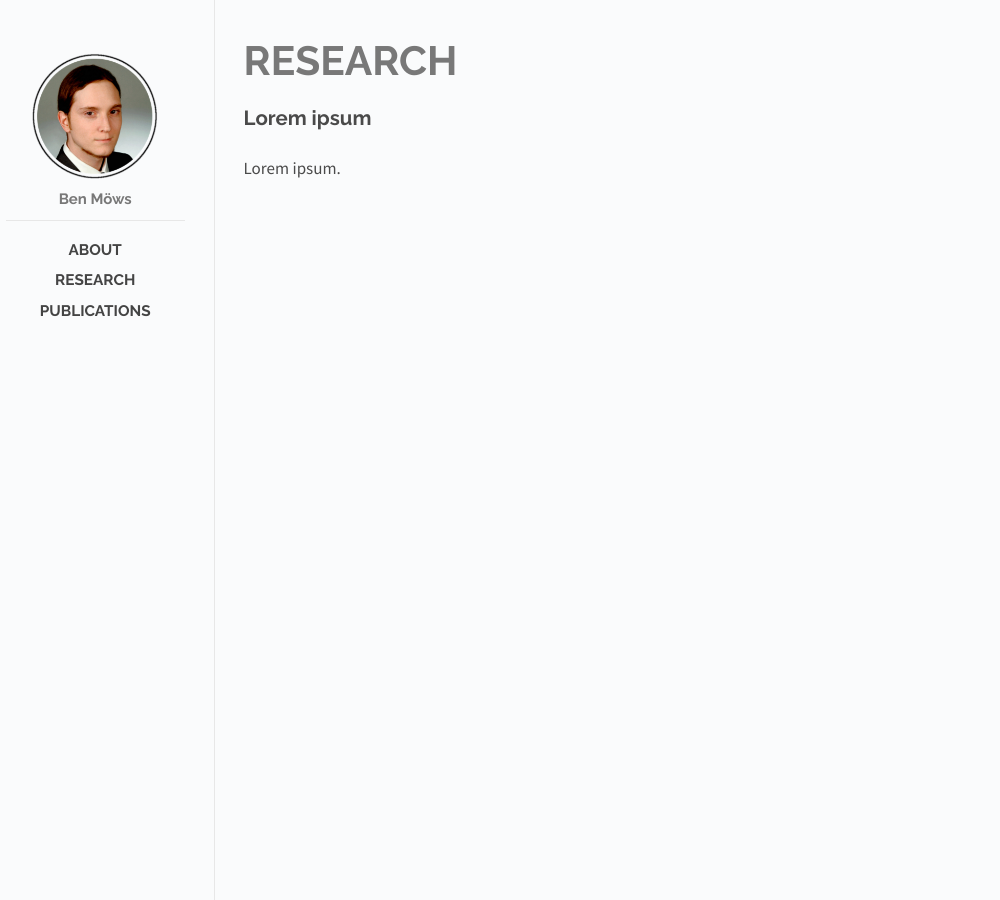
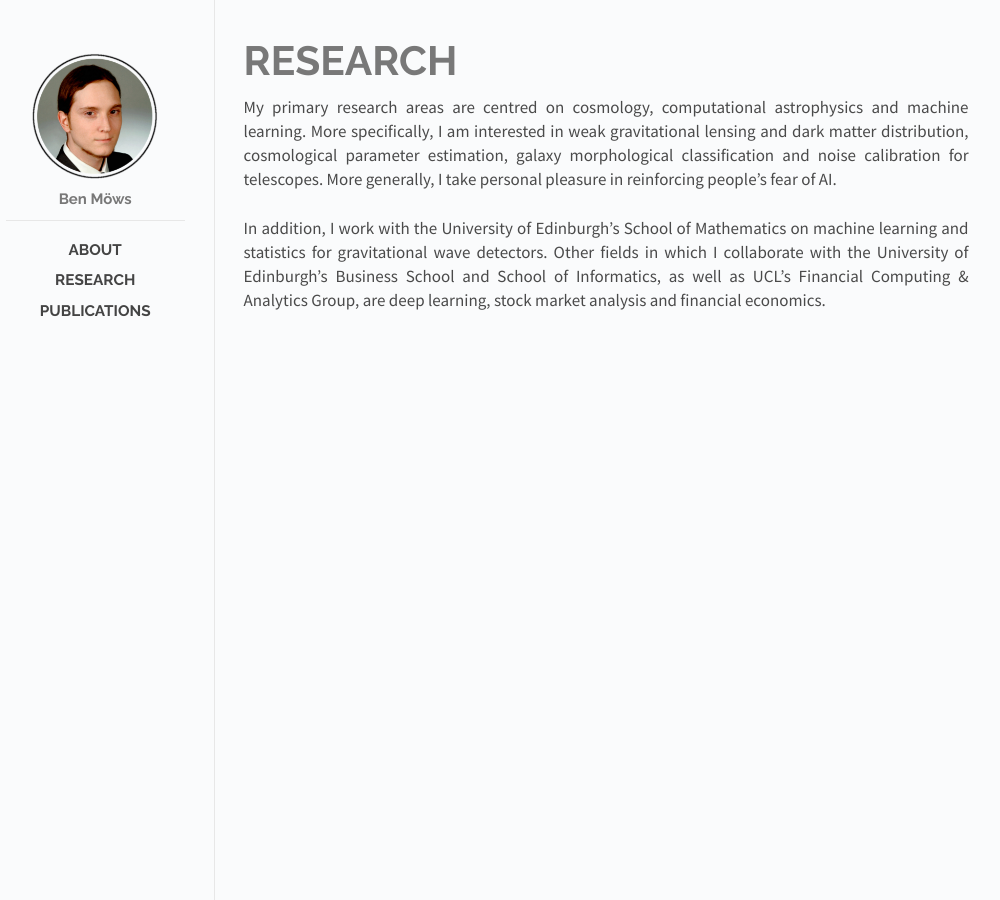
Before and after one commit to moews/moews.github.io, a Jekyll site: the page built from _posts/2017-03-26-research.md, in a window 1280 px wide. Shown: the whole page, without its empty margins (144-1144 px from the left). Built offline with Jekyll 4.4.1, drawn with Linux system fonts in a browser that asks for light colours.

Commit message:
Update 2017-03-26-research.md

```diff
--- a/_posts/2017-03-26-research.md
+++ b/_posts/2017-03-26-research.md
@@ -6,6 +6,6 @@ cover: cover.jpg
 categories: posts
 ---
 
-## Lorem ipsum
+My primary research areas are centred on cosmology, computational astrophysics and machine learning. More specifically, I am interested in weak gravitational lensing and dark matter distribution, cosmological parameter estimation, galaxy morphological classification and noise calibration for telescopes. More generally, I take personal pleasure in reinforcing people's fear of AI.
 
-Lorem ipsum.
+In addition, I work with the University of Edinburgh's School of Mathematics on machine learning and statistics for gravitational wave detectors. Other fields in which I collaborate with the University of Edinburgh's Business School and School of Informatics, as well as UCL's Financial Computing & Analytics Group, are deep learning, stock market analysis and financial economics.
```
